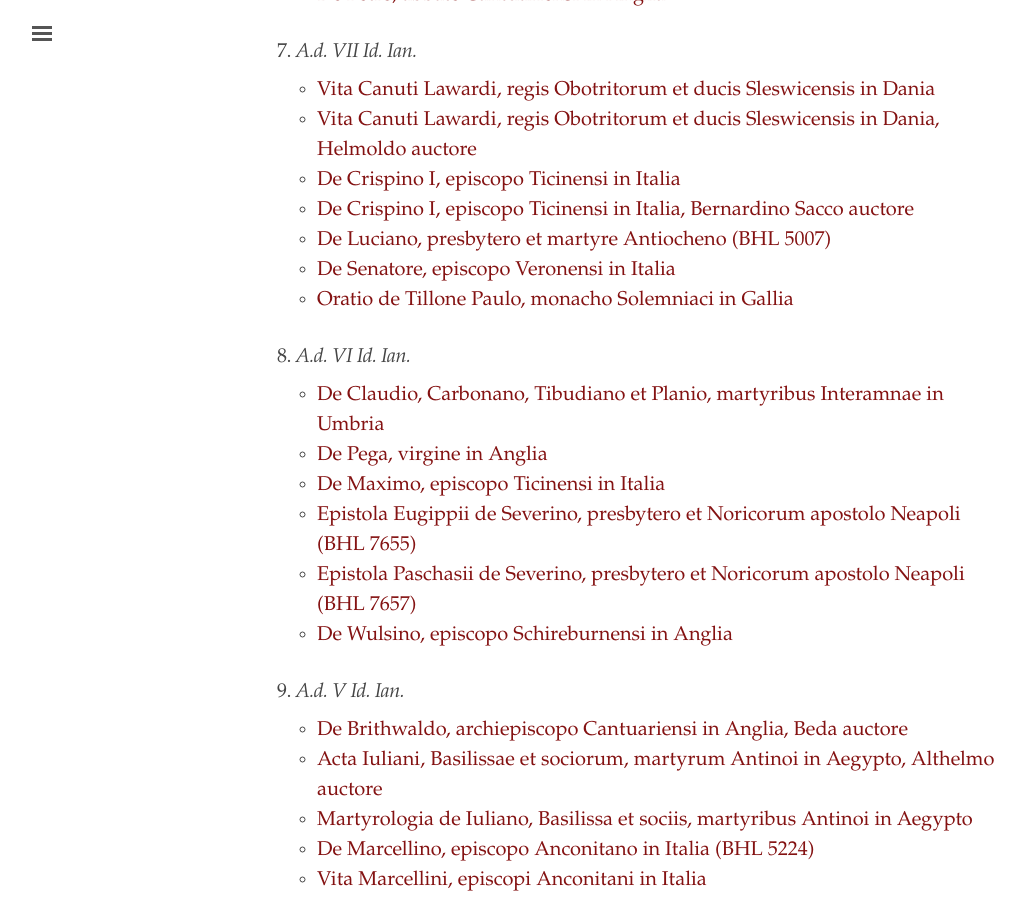
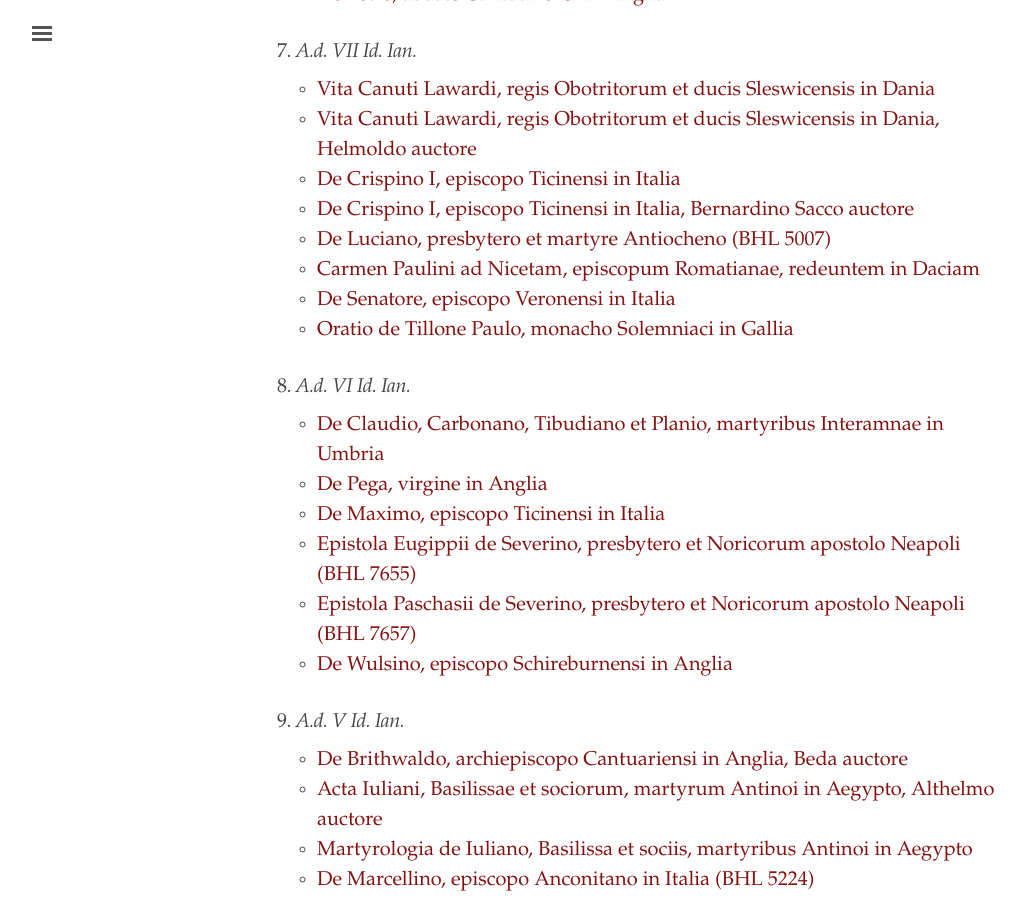
Before and after one commit to cjkoepke1/latin-hagiography, a Jekyll site: the page built from index.md, in a window 1280 px wide and 900 px high, scrolled down 1850 px. Shown: the whole window, without its empty margins (3-1028 px from the left). Built offline with Jekyll 4.4.1, drawn with Linux system fonts in a browser that asks for light colours.

Commit message:
Added Carmen Paulini ad Nicetam redeuntem in Dacia

```diff
--- a/index.md
+++ b/index.md
@@ -71,6 +71,7 @@ title: "Latin Hagiography"
 - [De Crispino I, episcopo Ticinensi in Italia](https://cjkoepke1.github.io/latin-hagiography/texts/de-crispino-i/)
 - [De Crispino I, episcopo Ticinensi in Italia, Bernardino Sacco auctore](https://cjkoepke1.github.io/latin-hagiography/texts/de-crispino-bernardini-sacci/)
 - [De Luciano, presbytero et martyre Antiocheno (BHL 5007)](https://cjkoepke1.github.io/latin-hagiography/texts/de-luciano-antiocheno/)
+- [Carmen Paulini ad Nicetam, episcopum Romatianae, redeuntem in Daciam](https://cjkoepke1.github.io/latin-hagiography/texts/carmen-paulini-ad-nicetam/)
 - [De Senatore, episcopo Veronensi in Italia](https://cjkoepke1.github.io/latin-hagiography/texts/de-senatore-veronensi/)
 - [Oratio de Tillone Paulo, monacho Solemniaci in Gallia](https://cjkoepke1.github.io/latin-hagiography/texts/oratio-de-tillone-paulo/)
 
```
